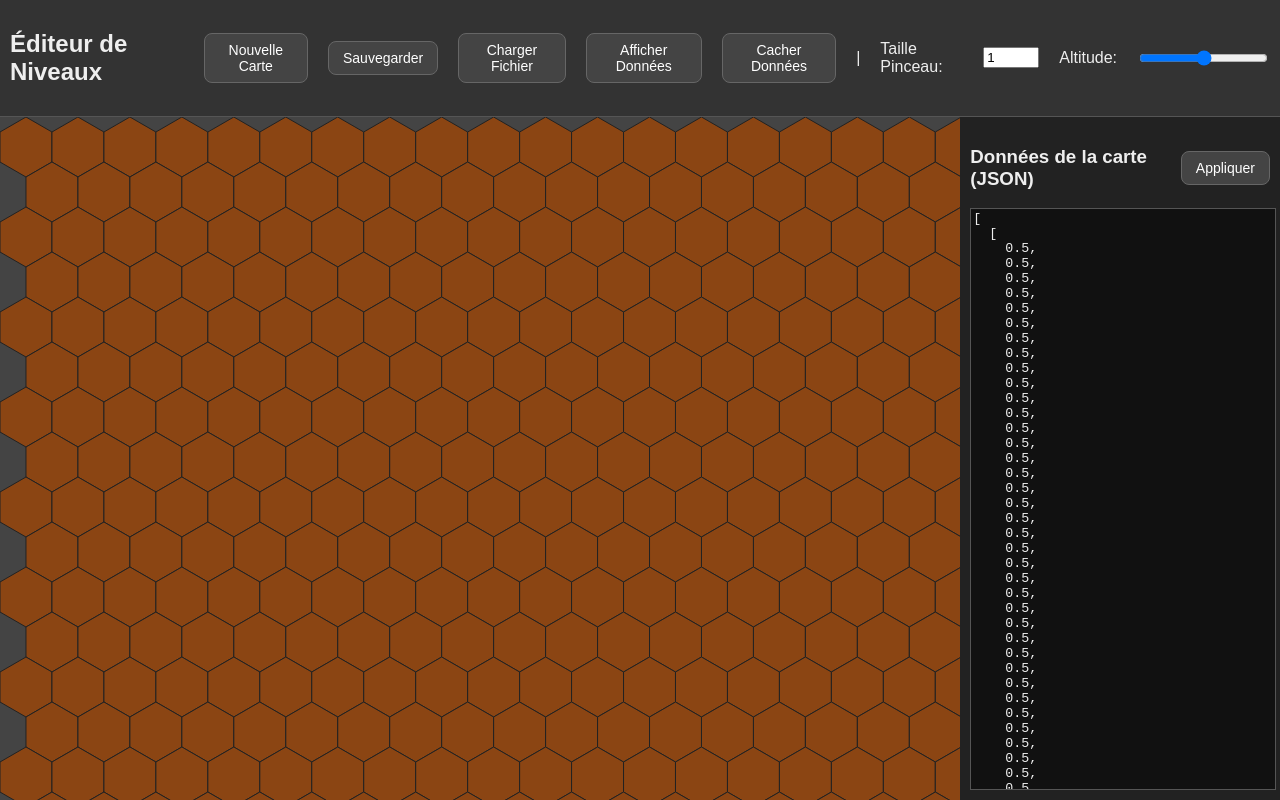
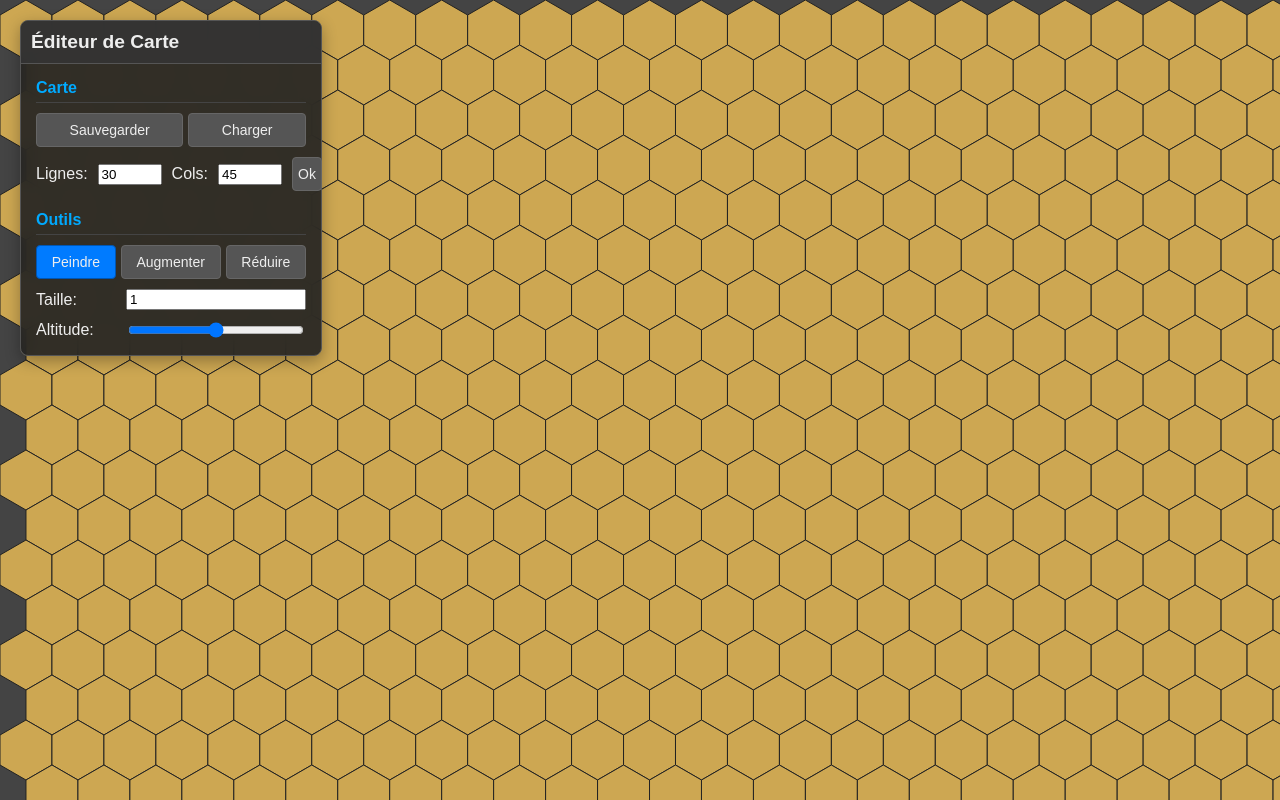
Before and after one commit to studio-noble-val/proto_contrevent_v2, a website with bundled scripts: page editor.html in a window 1280 px wide. Built offline with nearby package versions, Linux system fonts and the light colour scheme.

Commit message:
maj edoteur de carte

```diff
--- a/editor.html
+++ b/editor.html
@@ -11,69 +11,162 @@
             flex-direction: column;
             height: 100vh;
             margin: 0;
+            background-color: #333;
+            overflow: hidden; /* Hide scrollbars */
         }
-        #editor-toolbar {
+
+        #editor-canvas {
+            position: absolute;
+            top: 0;
+            left: 0;
+            width: 100%;
+            height: 100%;
+            background-color: #444;
+        }
+
+        #editor-panel {
+            position: absolute;
+            top: 20px;
+            left: 20px;
+            width: 300px;
+            background-color: rgba(34, 34, 34, 0.9);
+            backdrop-filter: blur(10px);
+            border: 1px solid #555;
+            border-radius: 8px;
+            color: #eee;
+            font-family: sans-serif;
+            z-index: 1000;
+            box-shadow: 0 5px 15px rgba(0,0,0,0.3);
+        }
+
+        #panel-header {
             padding: 10px;
-            background-color: #333;
+            background-color: rgba(51, 51, 51, 0.9);
             border-bottom: 1px solid #555;
+            cursor: move;
+            border-top-left-radius: 8px;
+            border-top-right-radius: 8px;
+        }
+
+        #panel-header h2 {
+            margin: 0;
+            font-size: 1.2em;
+        }
+
+        #panel-body {
+            padding: 15px;
             display: flex;
-            align-items: center;
+            flex-direction: column;
             gap: 20px;
         }
-        #editor-main {
+
+        .panel-section {
             display: flex;
-            flex-grow: 1;
-            overflow: hidden;
+            flex-direction: column;
+            gap: 10px;
         }
-        #editor-canvas {
-            background-color: #444;
+
+        .panel-section h3 {
+            margin: 0;
+            font-size: 1em;
+            color: #00aaff;
+            border-bottom: 1px solid #444;
+            padding-bottom: 5px;
+        }
+
+        .control-group {
+            display: flex;
+            gap: 10px;
+            align-items: center;
+        }
+
+        .control-group label {
+            flex-basis: 80px;
+        }
+
+        .control-group input[type="number"], .control-group input[type="range"] {
             flex-grow: 1;
         }
-        #editor-data-view {
-            width: 300px;
-            background-color: #222;
-            padding: 10px;
+
+        .button-group {
             display: flex;
-            flex-direction: column;
-        }
-        #editor-data-view textarea {
-            width: 100%;
-            flex-grow: 1;
-            background-color: #111;
-            color: #eee;
-            border: 1px solid #555;
-            resize: none;
+            gap: 5px;
+            justify-content: space-between;
         }
 
-        /* Override default canvas style to make it fit the layout */
-        #editor-canvas {
-            position: static;
-            z-index: auto;
+        .tool-button, .action-button {
+            flex-grow: 1;
+            padding: 8px 5px;
+            background-color: #555;
+            color: #eee;
+            border: 1px solid #666;
+            border-radius: 4px;
+            cursor: pointer;
+            transition: background-color 0.2s, border-color 0.2s;
         }
+
+        .tool-button:hover, .action-button:hover {
+            background-color: #666;
+            border-color: #777;
+        }
+
+        .tool-button.active {
+            background-color: #007bff;
+            border-color: #0056b3;
+        }
+
     </style>
 </head>
 <body>
-    <div id="editor-toolbar">
-        <h2>Éditeur de Niveaux</h2>
-        <button id="new-map-button">Nouvelle Carte</button>
-        <button id="save-button">Sauvegarder</button>
-                <button id="load-file-button">Charger Fichier</button>
-        <button id="toggle-data-view-button">Afficher Données</button>
-        <button id="toggle-data-view-button">Cacher Données</button>
-        <span>|</span>
-        <label for="brush-size">Taille Pinceau:</label>
-        <input type="number" id="brush-size" value="1" min="1" max="10">
-        <label for="altitude-value">Altitude:</label>
-        <input type="range" id="altitude-value" min="0" max="1" step="0.05" value="0.5">
-    </div>
-    <div id="editor-main">
-        <canvas id="editor-canvas"></canvas>
-        <div id="editor-data-view">
-            <div style="display: flex; justify-content: space-between; align-items: center;">
-                <h3>Données de la carte (JSON)</h3>
-                <button id="apply-text-button" title="Appliquer les modifications du texte à la carte">Appliquer</button>
+
+    <canvas id="editor-canvas"></canvas>
+
+    <div id="editor-panel">
+        <div id="panel-header">
+            <h2>Éditeur de Carte</h2>
+        </div>
+        <div id="panel-body">
+            <!-- Map Management -->
+            <div class="panel-section">
+                <h3>Carte</h3>
+                <div class="button-group">
+                    <button id="save-button" class="action-button">Sauvegarder</button>
+                    <button id="load-file-button" class="action-button">Charger</button>
+                </div>
+                <div class="control-group">
+                    <label for="map-rows">Lignes:</label>
+                    <input type="number" id="map-rows" value="30" min="1" max="200">
+                    <label for="map-cols">Cols:</label>
+                    <input type="number" id="map-cols" value="45" min="1" max="200">
+                    <button id="resize-button" class="action-button" title="Appliquer les nouvelles dimensions">Ok</button>
+                </div>
             </div>
-            <textarea id="map-data-textarea" spellcheck="false"></textarea>
+
+            <!-- Tools -->
+            <div class="panel-section">
+                <h3>Outils</h3>
+                <div class="button-group">
+                    <button class="tool-button active" data-tool="paint">Peindre</button>
+                    <button class="tool-button" data-tool="raise">Augmenter</button>
+                    <button class="tool-button" data-tool="lower">Réduire</button>
+                </div>
+                <div class="control-group">
+                    <label for="brush-size">Taille:</label>
+                    <input type="number" id="brush-size" value="1" min="1" max="10">
+                </div>
+                <div id="paint-tool-options">
+                    <div class="control-group">
+                        <label for="altitude-value">Altitude:</label>
+                        <input type="range" id="altitude-value" min="0" max="1" step="0.1" value="0.5">
+                    </div>
+                </div>
+                <div id="sculpt-tool-options" style="display: none;">
+                     <div class="control-group">
+                        <label for="intensity-value">Intensité:</label>
+                        <input type="range" id="intensity-value" min="0" max="4" step="1" value="1">
+                    </div>
+                </div>
+            </div>
         </div>
     </div>
 
--- a/editor.js
+++ b/editor.js
@@ -1,96 +1,161 @@
+import { pixelToOffset, cubeDistance, offsetToCube } from './grid-utils.js';
+
 // --- Constants ---
-const HEX_SIZE = 30;
-const HEX_HEIGHT = 2 * HEX_SIZE;
-const HEX_WIDTH = Math.sqrt(3) * HEX_SIZE;
+const BASE_HEX_SIZE = 30;
+const HEX_HEIGHT = 2 * BASE_HEX_SIZE;
+const HEX_WIDTH = Math.sqrt(3) * BASE_HEX_SIZE;
 const GRID_HORIZ_SPACING = HEX_WIDTH;
 const GRID_VERT_SPACING = HEX_HEIGHT * 3 / 4;
+const PAN_SPEED = 15;
+const ZOOM_SPEED = 1.1;
 
 // --- Editor State ---
 const state = {
     grid: [],
     brushSize: 1,
     altitude: 0.5,
+    intensity: 0.05,
     isPainting: false,
+    isPanning: false,
+    isDragging: false,
+    lastPanPosition: { x: 0, y: 0 },
+    panelOffset: { x: 0, y: 0 },
+    brushMode: 'paint', // 'paint', 'raise', 'lower'
+    zoomLevel: 1,
+    cameraOffset: { x: 0, y: 0 },
 };
 
 // --- DOM Elements ---
-let canvas, ctx, textarea, brushSizeInput, altitudeInput, dataViewPanel;
+let canvas, ctx, brushSizeInput, altitudeInput, intensityInput, toolButtons, paintToolOptionsPanel, sculptToolOptionsPanel, mapRowsInput, mapColsInput, editorPanel, panelHeader;
 
 // --- Initialization ---
 function init() {
     // Get DOM elements
     canvas = document.getElementById('editor-canvas');
     ctx = canvas.getContext('2d');
-    textarea = document.getElementById('map-data-textarea');
     brushSizeInput = document.getElementById('brush-size');
     altitudeInput = document.getElementById('altitude-value');
-    dataViewPanel = document.getElementById('editor-data-view');
+    intensityInput = document.getElementById('intensity-value');
+    toolButtons = document.querySelectorAll('.tool-button');
+    paintToolOptionsPanel = document.getElementById('paint-tool-options');
+    sculptToolOptionsPanel = document.getElementById('sculpt-tool-options');
+    mapRowsInput = document.getElementById('map-rows');
+    mapColsInput = document.getElementById('map-cols');
+    editorPanel = document.getElementById('editor-panel');
+    panelHeader = document.getElementById('panel-header');
 
     resizeCanvas();
-    createNewGrid(30, 45); // Default map size
-    drawGrid();
-    updateDataView();
+    createNewGrid(parseInt(mapRowsInput.value, 10), parseInt(mapColsInput.value, 10));
     setupEventListeners();
 }
 
 function resizeCanvas() {
-    const mainPanel = document.getElementById('editor-main');
-    const isDataViewVisible = !dataViewPanel.classList.contains('d-none');
-    const dataViewWidth = isDataViewVisible ? 320 : 0;
-    canvas.width = mainPanel.clientWidth - dataViewWidth;
-    canvas.height = mainPanel.clientHeight;
+    canvas.width = window.innerWidth;
+    canvas.height = window.innerHeight;
+    drawGrid();
 }
 
 function setupEventListeners() {
     // Toolbar listeners
     brushSizeInput.addEventListener('change', e => state.brushSize = parseInt(e.target.value, 10));
     altitudeInput.addEventListener('input', e => state.altitude = parseFloat(e.target.value));
-    document.getElementById('new-map-button').addEventListener('click', () => {
-        const rows = parseInt(prompt("Nombre de rangées :", "30"), 10);
-        const cols = parseInt(prompt("Nombre de colonnes :", "45"), 10);
-        if (rows && cols) {
-            createNewGrid(rows, cols);
-            drawGrid();
-            updateDataView();
-        }
+    intensityInput.addEventListener('input', e => state.intensity = parseFloat(e.target.value));
+
+    // Tool selection
+    toolButtons.forEach(button => {
+        button.addEventListener('click', () => {
+            toolButtons.forEach(btn => btn.classList.remove('active'));
+            button.classList.add('active');
+            state.brushMode = button.dataset.tool;
+            paintToolOptionsPanel.style.display = state.brushMode === 'paint' ? 'block' : 'none';
+            sculptToolOptionsPanel.style.display = state.brushMode !== 'paint' ? 'block' : 'none';
+        });
     });
 
+    // Map management
+    document.getElementById('resize-button').addEventListener('click', () => {
+        const rows = parseInt(mapRowsInput.value, 10);
+        const cols = parseInt(mapColsInput.value, 10);
+        if (rows && cols) createNewGrid(rows, cols);
+    });
     document.getElementById('save-button').addEventListener('click', saveMap);
     document.getElementById('load-file-button').addEventListener('click', loadMapFromFile);
-    document.getElementById('apply-text-button').addEventListener('click', applyTextToMap);
-    document.getElementById('toggle-data-view-button').addEventListener('click', toggleDataView);
 
-    // Painting listeners
+    // Mouse listeners for canvas
     canvas.addEventListener('mousedown', e => {
-        state.isPainting = true;
-        paintHexes(e);
-    });
-    canvas.addEventListener('mouseup', () => state.isPainting = false);
-    canvas.addEventListener('mouseleave', () => state.isPainting = false);
-    canvas.addEventListener('mousemove', e => {
-        if (state.isPainting) {
+        if (e.target !== canvas) return;
+        if (e.button === 1) { // Middle mouse
+            state.isPanning = true;
+            state.lastPanPosition = { x: e.clientX, y: e.clientY };
+        } else if (e.button === 0) { // Left mouse
+            state.isPainting = true;
             paintHexes(e);
         }
     });
 
-    window.addEventListener('resize', () => {
-        resizeCanvas();
+    // Draggable panel listeners
+    panelHeader.addEventListener('mousedown', e => {
+        state.isDragging = true;
+        state.panelOffset = { x: e.clientX - editorPanel.offsetLeft, y: e.clientY - editorPanel.offsetTop };
+    });
+
+    window.addEventListener('mouseup', e => {
+        state.isPainting = false;
+        state.isPanning = false;
+        state.isDragging = false;
+    });
+
+    window.addEventListener('mousemove', e => {
+        if (state.isDragging) {
+            editorPanel.style.left = `${e.clientX - state.panelOffset.x}px`;
+            editorPanel.style.top = `${e.clientY - state.panelOffset.y}px`;
+        } else if (state.isPanning) {
+            const dx = e.clientX - state.lastPanPosition.x;
+            const dy = e.clientY - state.lastPanPosition.y;
+            state.cameraOffset.x += dx;
+            state.cameraOffset.y += dy;
+            state.lastPanPosition = { x: e.clientX, y: e.clientY };
+            drawGrid();
+        } else if (state.isPainting) {
+            paintHexes(e);
+        }
+    });
+
+    canvas.addEventListener('mouseleave', () => {
+        state.isPainting = false;
+        state.isPanning = false;
+    });
+
+    // Zoom listener
+    canvas.addEventListener('wheel', e => {
+        e.preventDefault();
+        const zoomFactor = e.deltaY < 0 ? ZOOM_SPEED : 1 / ZOOM_SPEED;
+        state.zoomLevel = Math.max(0.2, Math.min(state.zoomLevel * zoomFactor, 5));
         drawGrid();
     });
-}
 
-// --- UI Logic ---
-function toggleDataView() {
-    const button = document.getElementById('toggle-data-view-button');
-    const isHidden = dataViewPanel.classList.toggle('d-none');
-    button.textContent = isHidden ? "Afficher Données" : "Cacher Données";
-    resizeCanvas();
-    drawGrid();
+    // Keyboard listeners
+    window.addEventListener('keydown', e => {
+        switch(e.key.toLowerCase()) {
+            case 'w': case 'arrowup': state.cameraOffset.y += PAN_SPEED; break;
+            case 's': case 'arrowdown': state.cameraOffset.y -= PAN_SPEED; break;
+            case 'a': case 'arrowleft': state.cameraOffset.x += PAN_SPEED; break;
+            case 'd': case 'arrowright': state.cameraOffset.x -= PAN_SPEED; break;
+            case '+': case '=': state.zoomLevel = Math.min(5, state.zoomLevel * ZOOM_SPEED); break;
+            case '-': state.zoomLevel = Math.max(0.2, state.zoomLevel / ZOOM_SPEED); break;
+            default: return;
+        }
+        drawGrid();
+        e.preventDefault();
+    });
+
+    window.addEventListener('resize', resizeCanvas);
 }
 
 // --- Save/Load Logic ---
 function saveMap() {
-    const mapData = textarea.value;
+    const reliefGrid = state.grid.map(row => row.map(cell => parseFloat(cell.relief.toFixed(3))));
+    const mapData = JSON.stringify(reliefGrid, null, 2);
     const blob = new Blob([mapData], { type: 'application/json' });
     const url = URL.createObjectURL(blob);
     const a = document.createElement('a');
@@ -109,69 +174,62 @@ function loadMapFromFile() {
     input.onchange = e => {
         const file = e.target.files[0];
         if (!file) return;
-
         const reader = new FileReader();
         reader.onload = event => {
-            textarea.value = event.target.result;
-            applyTextToMap();
+            try {
+                const reliefGrid = JSON.parse(event.target.result);
+                if (!Array.isArray(reliefGrid) || !Array.isArray(reliefGrid[0])) {
+                    throw new Error("Invalid map data format.");
+                }
+                state.grid = reliefGrid.map(row => row.map(relief => ({ relief })) );
+                mapRowsInput.value = state.grid.length;
+                mapColsInput.value = state.grid[0].length;
+                drawGrid();
+                alert("Carte chargée avec succès !");
+            } catch (error) {
+                alert("Erreur lors du chargement de la carte :\n" + error.message);
+            }
         };
         reader.readAsText(file);
     };
     input.click();
 }
 
-function applyTextToMap() {
-    try {
-        const reliefGrid = JSON.parse(textarea.value);
-
-        if (!Array.isArray(reliefGrid) || !Array.isArray(reliefGrid[0])) {
-            throw new Error("Invalid map data format.");
-        }
-
-        state.grid = reliefGrid.map(row =>
-            row.map(relief => ({ relief: relief }))
-        );
-
-        drawGrid();
-        updateDataView();
-        alert("Carte chargée avec succès !");
-
-    } catch (error) {
-        alert("Erreur lors du chargement de la carte :\n" + error.message);
-    }
-}
-
 // --- Painting Logic ---
 function paintHexes(e) {
     const rect = canvas.getBoundingClientRect();
-    const mouseX = e.clientX - rect.left;
-    const mouseY = e.clientY - rect.top;
+    const mouseX = (e.clientX - rect.left - state.cameraOffset.x) / state.zoomLevel;
+    const mouseY = (e.clientY - rect.top - state.cameraOffset.y) / state.zoomLevel;
 
-    const centerHex = cubeToOffset(roundCube(pixelToCube(mouseX, mouseY)));
+    const centerHex = pixelToOffset(mouseX, mouseY);
+    const centerCube = offsetToCube(centerHex);
 
-    for (let r_offset = -state.brushSize; r_offset <= state.brushSize; r_offset++) {
-        for (let c_offset = -state.brushSize; c_offset <= state.brushSize; c_offset++) {
+    const searchRadius = state.brushSize;
+    const minRow = Math.max(0, centerHex.r - searchRadius);
+    const maxRow = Math.min(state.grid.length - 1, centerHex.r + searchRadius);
 
-            const targetHex = {
-                r: centerHex.r + r_offset,
-                c: centerHex.c + c_offset
-            };
+    for (let r = minRow; r <= maxRow; r++) {
+        const row = state.grid[r];
+        if (!row) continue;
+        const minCol = Math.max(0, centerHex.c - searchRadius - Math.ceil(searchRadius/2));
+        const maxCol = Math.min(row.length - 1, centerHex.c + searchRadius + Math.ceil(searchRadius/2));
 
-            const centerCube = offsetToCube(centerHex);
+        for (let c = minCol; c <= maxCol; c++) {
+            if (!row[c]) continue;
+            const targetHex = { r, c };
             const targetCube = offsetToCube(targetHex);
 
             if (cubeDistance(centerCube, targetCube) < state.brushSize) {
-                if (state.grid[targetHex.r] && state.grid[targetHex.r][targetHex.c]) {
-                    state.grid[targetHex.r][targetHex.c].relief = state.altitude;
+                switch (state.brushMode) {
+                    case 'paint': row[c].relief = state.altitude; break;
+                    case 'raise': row[c].relief = Math.min(1, row[c].relief + state.intensity); break;
+                    case 'lower': row[c].relief = Math.max(0, row[c].relief - state.intensity); break;
                 }
             }
         }
     }
-
     drawGrid();
-    updateDataView();
 }
-
 
 // --- Grid & Map Logic ---
 function createNewGrid(rows, cols) {
@@ -182,90 +240,50 @@ function createNewGrid(rows, cols) {
             state.grid[r][c] = { relief: 0.5 };
         }
     }
-}
-
-function updateDataView() {
-    const reliefGrid = state.grid.map(row => row.map(cell => parseFloat(cell.relief.toFixed(3))));
-    textarea.value = JSON.stringify(reliefGrid, null, 2);
+    drawGrid();
 }
 
 // --- Drawing & Conversion Logic ---
 function drawGrid() {
     ctx.clearRect(0, 0, canvas.width, canvas.height);
     if (!state.grid || state.grid.length === 0) return;
+
+    ctx.save();
+    ctx.translate(state.cameraOffset.x, state.cameraOffset.y);
+    ctx.scale(state.zoomLevel, state.zoomLevel);
+
     for (let r = 0; r < state.grid.length; r++) {
         for (let c = 0; c < state.grid[r].length; c++) {
             const offset = (r % 2) * (GRID_HORIZ_SPACING / 2);
             const x = c * GRID_HORIZ_SPACING + offset;
             const y = r * GRID_VERT_SPACING;
-            drawHexagon(x + HEX_WIDTH / 2, y + HEX_HEIGHT / 2, state.grid[r][c]);
+            drawHexagon(x + HEX_WIDTH / 2, y + HEX_HEIGHT / 2, state.grid[r][c].relief);
         }
     }
+    ctx.restore();
 }
 
 function getColorForRelief(relief) {
-    if (relief < 0.3) return `rgb(70, 130, 180)`;
-    if (relief < 0.5) return `rgb(34, 139, 34)`;
-    if (relief < 0.7) return `rgb(139, 69, 19)`;
-    return `rgb(160, 82, 45)`;
+    const colors = [
+        '#4682B4', '#5F9EA0', '#9ACD32', '#6B8E23', '#556B2F',
+        '#CDA752', '#B8860B', '#A0522D', '#8B4513', '#696969', '#FFFFFF'
+    ];
+    const index = Math.round(relief * 10);
+    return colors[index] || colors[10];
 }
 
-function drawHexagon(x, y, cell) {
+function drawHexagon(x, y, relief) {
     ctx.beginPath();
     for (let i = 0; i < 6; i++) {
-        // Added Math.PI / 2 rotation to draw flat-topped hexagons
-        ctx.lineTo(x + HEX_SIZE * Math.cos(Math.PI / 3 * i + Math.PI / 2), y + HEX_SIZE * Math.sin(Math.PI / 3 * i + Math.PI / 2));
+        ctx.lineTo(x + BASE_HEX_SIZE * Math.cos(Math.PI / 3 * i + Math.PI / 2), y + BASE_HEX_SIZE * Math.sin(Math.PI / 3 * i + Math.PI / 2));
     }
     ctx.closePath();
-    ctx.fillStyle = getColorForRelief(cell.relief);
+    ctx.fillStyle = getColorForRelief(relief);
     ctx.fill();
     ctx.strokeStyle = '#222';
+    ctx.lineWidth = 1 / state.zoomLevel;
     ctx.stroke();
 }
 
-// --- Coordinate Conversion --- // Corrected for Flat-Top, Odd-Q
-
-function pixelToCube(x, y) {
-    const q = (Math.sqrt(3)/3 * x - 1/3 * y) / HEX_SIZE;
-    const r = (2/3 * y) / HEX_SIZE;
-    return { x: q, y: -q-r, z: r };
-}
-
-function roundCube(cube) {
-    let rx = Math.round(cube.x);
-    let ry = Math.round(cube.y);
-    let rz = Math.round(cube.z);
-
-    const x_diff = Math.abs(rx - cube.x);
-    const y_diff = Math.abs(ry - cube.y);
-    const z_diff = Math.abs(rz - cube.z);
-
-    if (x_diff > y_diff && x_diff > z_diff) {
-        rx = -ry - rz;
-    } else if (y_diff > z_diff) {
-        ry = -rx - rz;
-    } else {
-        rz = -rx - ry;
-    }
-    return { x: rx, y: ry, z: rz };
-}
-
-function cubeToOffset(cube) {
-    const col = cube.x + (cube.z - (cube.z & 1)) / 2;
-    const row = cube.z;
-    return { r: row, c: col };
-}
-
-function offsetToCube(hex) {
-    const q = hex.c - (hex.r - (hex.r & 1)) / 2;
-    const r = hex.r;
-    return { x: q, y: -q - r, z: r };
-}
-
-function cubeDistance(a, b) {
-    return (Math.abs(a.x - b.x) + Math.abs(a.y - b.y) + Math.abs(a.z - b.z)) / 2;
-}
-
-
 // --- Initialization ---
 window.addEventListener('load', init);
--- /dev/null
+++ b/grid-utils.js
@@ -0,0 +1,86 @@
+import { HEX_SIZE, HEX_WIDTH, HEX_HEIGHT } from './constants.js';
+
+// --- Axial/Cube/Offset Coordinate Conversion ---
+
+/**
+ * Converts pixel coordinates to fractional cube coordinates.
+ * @param {number} x - The x pixel coordinate.
+ * @param {number} y - The y pixel coordinate.
+ * @returns {{x: number, y: number, z: number}} Fractional cube coordinates.
+ */
+export function pixelToCube(x, y) {
+    const q = (Math.sqrt(3)/3 * x - 1/3 * y) / HEX_SIZE;
+    const r = (2/3 * y) / HEX_SIZE;
+    return { x: q, y: -q-r, z: r };
+}
+
+/**
+ * Rounds fractional cube coordinates to the nearest integer cube coordinates.
+ * @param {{x: number, y: number, z: number}} cube - Fractional cube coordinates.
+ * @returns {{x: number, y: number, z: number}} Integer cube coordinates.
+ */
+export function roundCube(cube) {
+    let rx = Math.round(cube.x);
+    let ry = Math.round(cube.y);
+    let rz = Math.round(cube.z);
+
+    const x_diff = Math.abs(rx - cube.x);
+    const y_diff = Math.abs(ry - cube.y);
+    const z_diff = Math.abs(rz - cube.z);
+
+    if (x_diff > y_diff && x_diff > z_diff) {
+        rx = -ry - rz;
+    } else if (y_diff > z_diff) {
+        ry = -rx - rz;
+    } else {
+        rz = -rx - ry;
+    }
+    return { x: rx, y: ry, z: rz };
+}
+
+/**
+ * Converts cube coordinates to "odd-q" offset coordinates.
+ * @param {{x: number, y: number, z: number}} cube - Integer cube coordinates.
+ * @returns {{r: number, c: number}} Offset coordinates (row, col).
+ */
+export function cubeToOffset(cube) {
+    const col = cube.x + (cube.z - (cube.z & 1)) / 2;
+    const row = cube.z;
+    return { r: row, c: col };
+}
+
+/**
+ * Converts "odd-q" offset coordinates to cube coordinates.
+ * @param {{r: number, c: number}} hex - Offset coordinates (row, col).
+ * @returns {{x: number, y: number, z: number}} Integer cube coordinates.
+ */
+export function offsetToCube(hex) {
+    const q = hex.c - (hex.r - (hex.r & 1)) / 2;
+    const r = hex.r;
+    return { x: q, y: -q - r, z: r };
+}
+
+/**
+ * Calculates the distance between two cube coordinates.
+ * @param {{x: number, y: number, z: number}} a - Cube coordinates for point A.
+ * @param {{x: number, y: number, z: number}} b - Cube coordinates for point B.
+ * @returns {number} The distance in number of hexes.
+ */
+export function cubeDistance(a, b) {
+    return (Math.abs(a.x - b.x) + Math.abs(a.y - b.y) + Math.abs(a.z - b.z)) / 2;
+}
+
+/**
+ * Converts pixel coordinates directly to offset coordinates.
+ * @param {number} x - The x pixel coordinate.
+ * @param {number} y - The y pixel coordinate.
+ * @returns {{r: number, c: number}} Offset coordinates (row, col).
+ */
+export function pixelToOffset(x, y) {
+    // Adjust for the fact that the grid drawing origin is the top-left of the hex, not the center.
+    const adjustedX = x - HEX_WIDTH / 2;
+    const adjustedY = y - HEX_HEIGHT / 2;
+    const cube = pixelToCube(adjustedX, adjustedY);
+    const rounded = roundCube(cube);
+    return cubeToOffset(rounded);
+}
```
Also changed, not shown: grid.js (+3 -23 lines).
